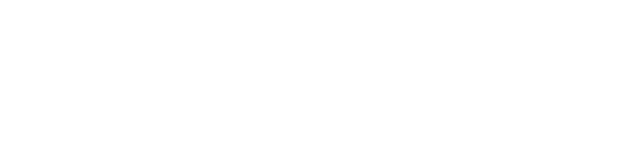
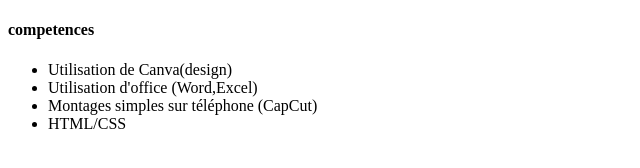
Before and after one commit to Christellepng/git-mon-cv, a plain HTML site: page index.html in a window 1280 px wide. Shown: the whole page, without its empty margins (0-640 px from the left). Drawn offline with Linux system fonts and the light colour scheme.

Commit message:
mise en place de la section compétences

```diff
--- a/index.html
+++ b/index.html
@@ -8,5 +8,14 @@
 </head>
 <body>
 
+<h4>competences</h4>
+<ul>
+
+    <li>Utilisation de Canva(design)</li>
+    <li> Utilisation d'office (Word,Excel)</li>
+    <li> Montages simples sur téléphone (CapCut)</li>
+    <li> HTML/CSS </li>
+</ul>
+
 </body>
 </html>
```
